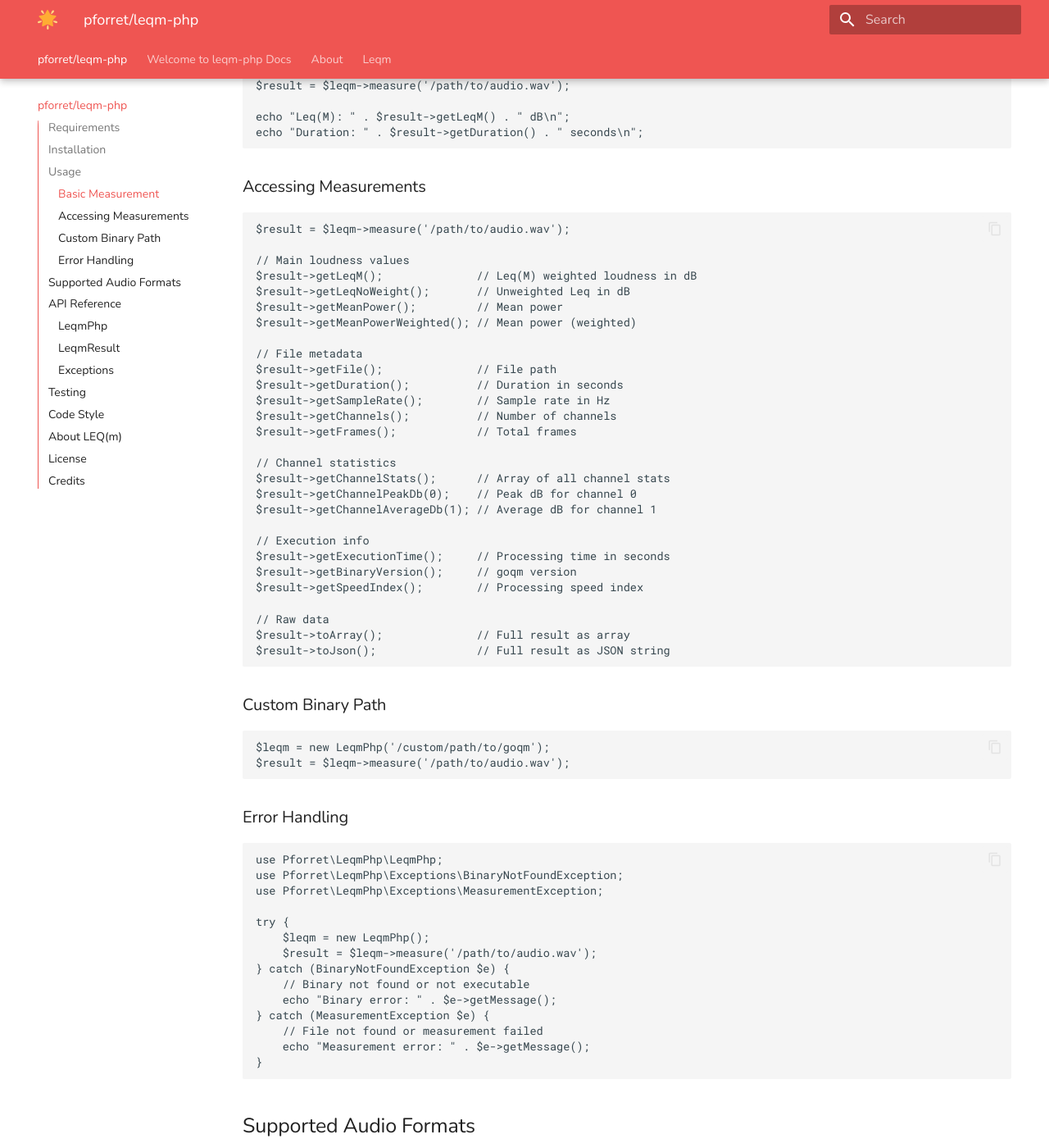
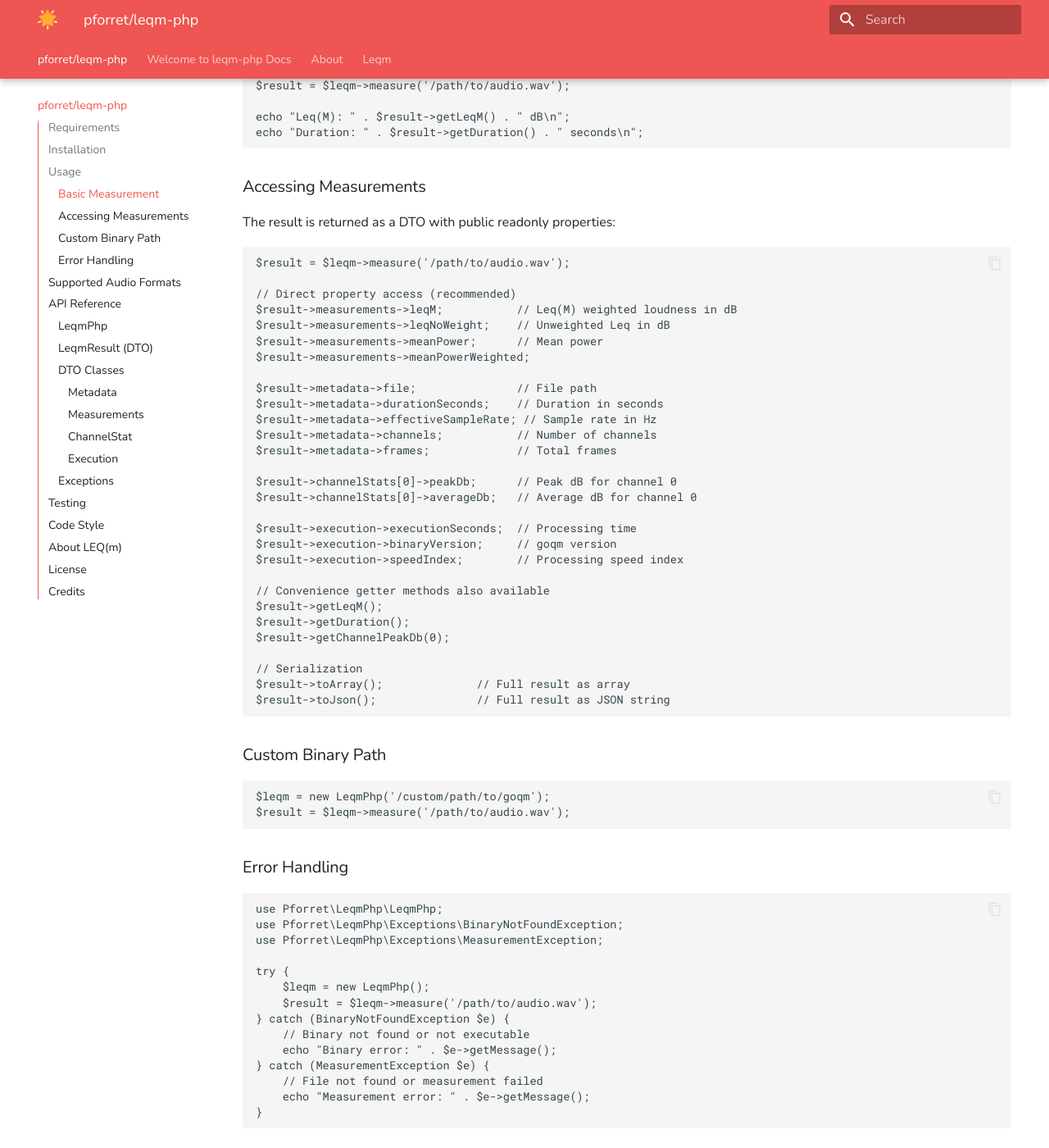
Before and after one commit to pforret/leqm-php, an MkDocs documentation site: the page built from docs/index.md, in a window 1280 px wide and 1400 px high, scrolled down 742 px. Shown: the whole window at 82% size. Built offline with MkDocs 1.6.1 and Material for MkDocs 9.7.7, drawn with Linux system fonts in a browser that asks for light colours; some of the changed text lies outside the part shown.

Commit message:
MOD: CLAUDE.md index.md

````diff
--- a/docs/index.md
+++ b/docs/index.md
@@ -4,7 +4,7 @@ PHP library for LEQ(m) audio loudness measurement using the goqm binary.
 
 ## Requirements
 
-- PHP 8.1+
+- PHP 8.2+ (uses readonly classes)
 - One of the supported platforms: macOS (Intel/ARM), Linux, or Windows
 
 ## Installation
@@ -35,33 +35,36 @@ echo "Duration: " . $result->getDuration() . " seconds\n";
 
 ### Accessing Measurements
 
+The result is returned as a DTO with public readonly properties:
+
 ```php
 $result = $leqm->measure('/path/to/audio.wav');
 
-// Main loudness values
-$result->getLeqM();              // Leq(M) weighted loudness in dB
-$result->getLeqNoWeight();       // Unweighted Leq in dB
-$result->getMeanPower();         // Mean power
-$result->getMeanPowerWeighted(); // Mean power (weighted)
+// Direct property access (recommended)
+$result->measurements->leqM;           // Leq(M) weighted loudness in dB
+$result->measurements->leqNoWeight;    // Unweighted Leq in dB
+$result->measurements->meanPower;      // Mean power
+$result->measurements->meanPowerWeighted;
 
-// File metadata
-$result->getFile();              // File path
-$result->getDuration();          // Duration in seconds
-$result->getSampleRate();        // Sample rate in Hz
-$result->getChannels();          // Number of channels
-$result->getFrames();            // Total frames
+$result->metadata->file;               // File path
+$result->metadata->durationSeconds;    // Duration in seconds
+$result->metadata->effectiveSampleRate; // Sample rate in Hz
+$result->metadata->channels;           // Number of channels
+$result->metadata->frames;             // Total frames
 
-// Channel statistics
-$result->getChannelStats();      // Array of all channel stats
-$result->getChannelPeakDb(0);    // Peak dB for channel 0
-$result->getChannelAverageDb(1); // Average dB for channel 1
+$result->channelStats[0]->peakDb;      // Peak dB for channel 0
+$result->channelStats[0]->averageDb;   // Average dB for channel 0
 
-// Execution info
-$result->getExecutionTime();     // Processing time in seconds
-$result->getBinaryVersion();     // goqm version
-$result->getSpeedIndex();        // Processing speed index
+$result->execution->executionSeconds;  // Processing time
+$result->execution->binaryVersion;     // goqm version
+$result->execution->speedIndex;        // Processing speed index
 
-// Raw data
+// Convenience getter methods also available
+$result->getLeqM();
+$result->getDuration();
+$result->getChannelPeakDb(0);
+
+// Serialization
 $result->toArray();              // Full result as array
 $result->toJson();               // Full result as JSON string
 ```
@@ -109,28 +112,53 @@ The goqm binary supports WAV files with various configurations:
 | `measure(string $audioFile): LeqmResult` | Measure audio file and return results |
 | `getBinaryPath(): string` | Get the path to the goqm binary |
 
-### LeqmResult
+### LeqmResult (DTO)
 
-| Method | Return Type | Description |
-|--------|-------------|-------------|
-| `getLeqM()` | `float` | Leq(M) weighted loudness in dB |
-| `getLeqNoWeight()` | `float` | Unweighted Leq in dB |
-| `getMeanPower()` | `float` | Mean power |
-| `getMeanPowerWeighted()` | `float` | Weighted mean power |
-| `getFile()` | `string` | Audio file path |
-| `getDuration()` | `float` | Duration in seconds |
-| `getSampleRate()` | `int` | Sample rate in Hz |
-| `getOriginalSampleRate()` | `int` | Original sample rate |
-| `getChannels()` | `int` | Number of channels |
-| `getFrames()` | `int` | Total frames |
-| `getChannelStats()` | `array` | All channel statistics |
-| `getChannelPeakDb(int $channel)` | `float` | Peak dB for channel |
-| `getChannelAverageDb(int $channel)` | `float` | Average dB for channel |
-| `getExecutionTime()` | `float` | Processing time in seconds |
-| `getBinaryVersion()` | `string` | goqm version |
-| `getSpeedIndex()` | `float` | Processing speed index |
-| `toArray()` | `array` | Full result as array |
-| `toJson()` | `string` | Full result as JSON |
+LeqmResult is a readonly DTO with the following public properties:
+
+| Property | Type | Description |
+|----------|------|-------------|
+| `metadata` | `Metadata` | File metadata |
+| `measurements` | `Measurements` | Loudness measurements |
+| `channelStats` | `array<ChannelStat>` | Per-channel statistics |
+| `execution` | `Execution` | Execution info |
+| `referenceOffsetDb` | `float` | Reference offset in dB |
+
+### DTO Classes
+
+#### Metadata
+| Property | Type | Description |
+|----------|------|-------------|
+| `file` | `string` | Audio file path |
+| `originalSampleRate` | `int` | Original sample rate in Hz |
+| `effectiveSampleRate` | `int` | Effective sample rate in Hz |
+| `channels` | `int` | Number of channels |
+| `frames` | `int` | Total frames |
+| `durationSeconds` | `float` | Duration in seconds |
+
+#### Measurements
+| Property | Type | Description |
+|----------|------|-------------|
+| `leqM` | `float` | Leq(M) weighted loudness in dB |
+| `leqNoWeight` | `float` | Unweighted Leq in dB |
+| `meanPower` | `float` | Mean power |
+| `meanPowerWeighted` | `float` | Weighted mean power |
+
+#### ChannelStat
+| Property | Type | Description |
+|----------|------|-------------|
+| `channel` | `int` | Channel index |
+| `peakDb` | `float` | Peak level in dB |
+| `averageDb` | `float` | Average level in dB |
+
+#### Execution
+| Property | Type | Description |
+|----------|------|-------------|
+| `binaryPath` | `string` | Path to binary |
+| `binaryVersion` | `string` | Binary version |
+| `executionSeconds` | `float` | Processing time |
+| `speedIndex` | `float` | Speed index |
+| `mbps` | `float` | Megabytes per second |
 
 ### Exceptions
 
````
Also changed, not shown: CLAUDE.md (+30 -8 lines).
